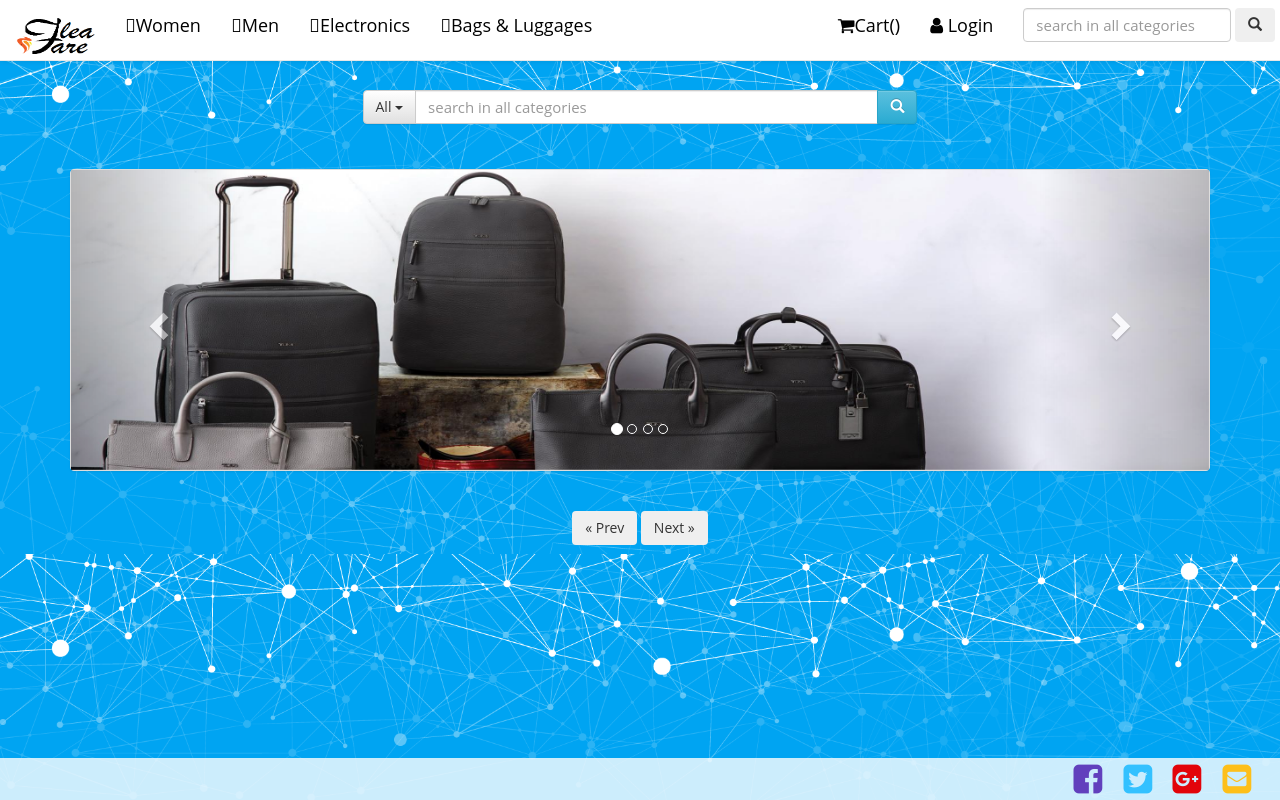
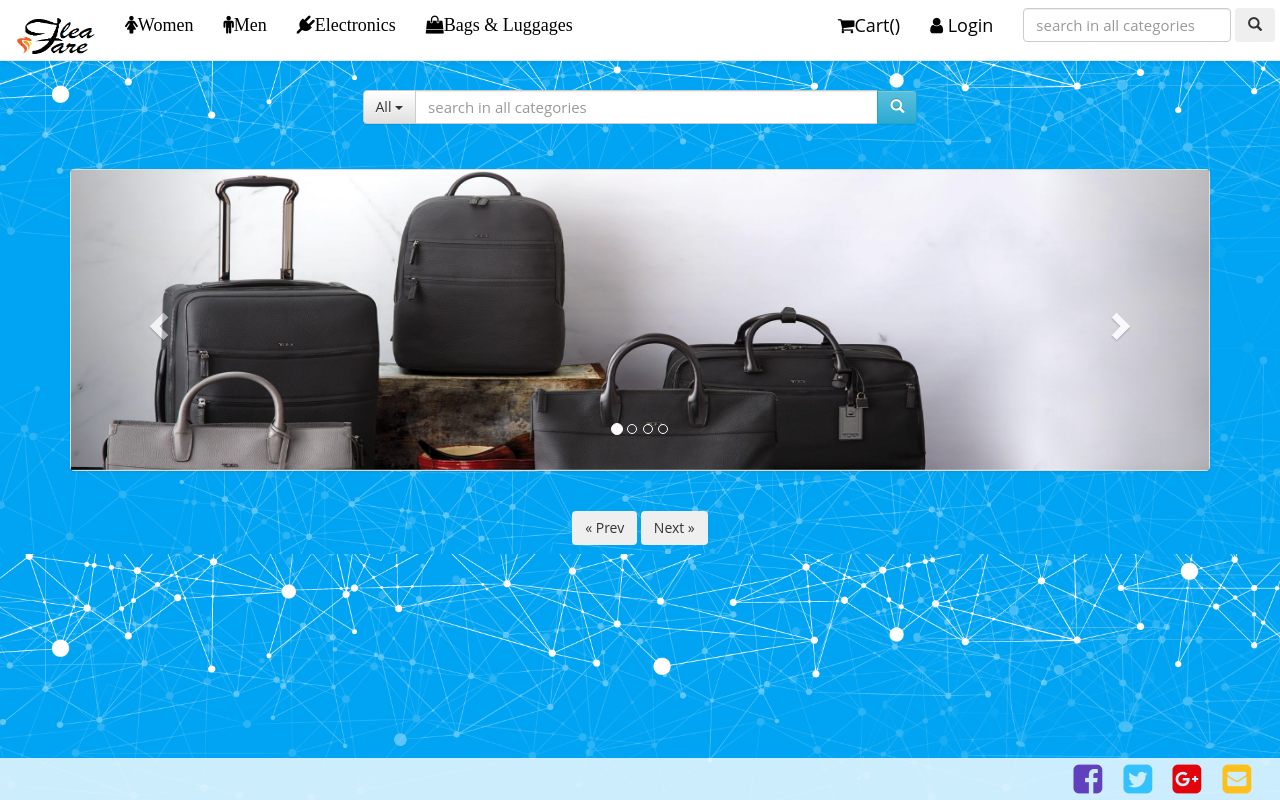
Before and after one commit to arcred/EcommercePro, a website: page public/index.html in a window 1280 px wide. Drawn offline with nearby package versions, Linux system fonts and the light colour scheme; some packages are replaced by stand-ins of ours; no server answers; a script that the page names is missing; a web font is replaced by a local one.

Commit message:
max final

```diff
--- a/public/css/appStyle.css
+++ b/public/css/appStyle.css
@@ -116,7 +116,7 @@ background-color: white
 
 }
 .navbar-default .navbar-nav > li > a{
-    font-family: 'Open Sans', sans-serif;
+
 color: black;
 font-size: 18px;
 }
```
